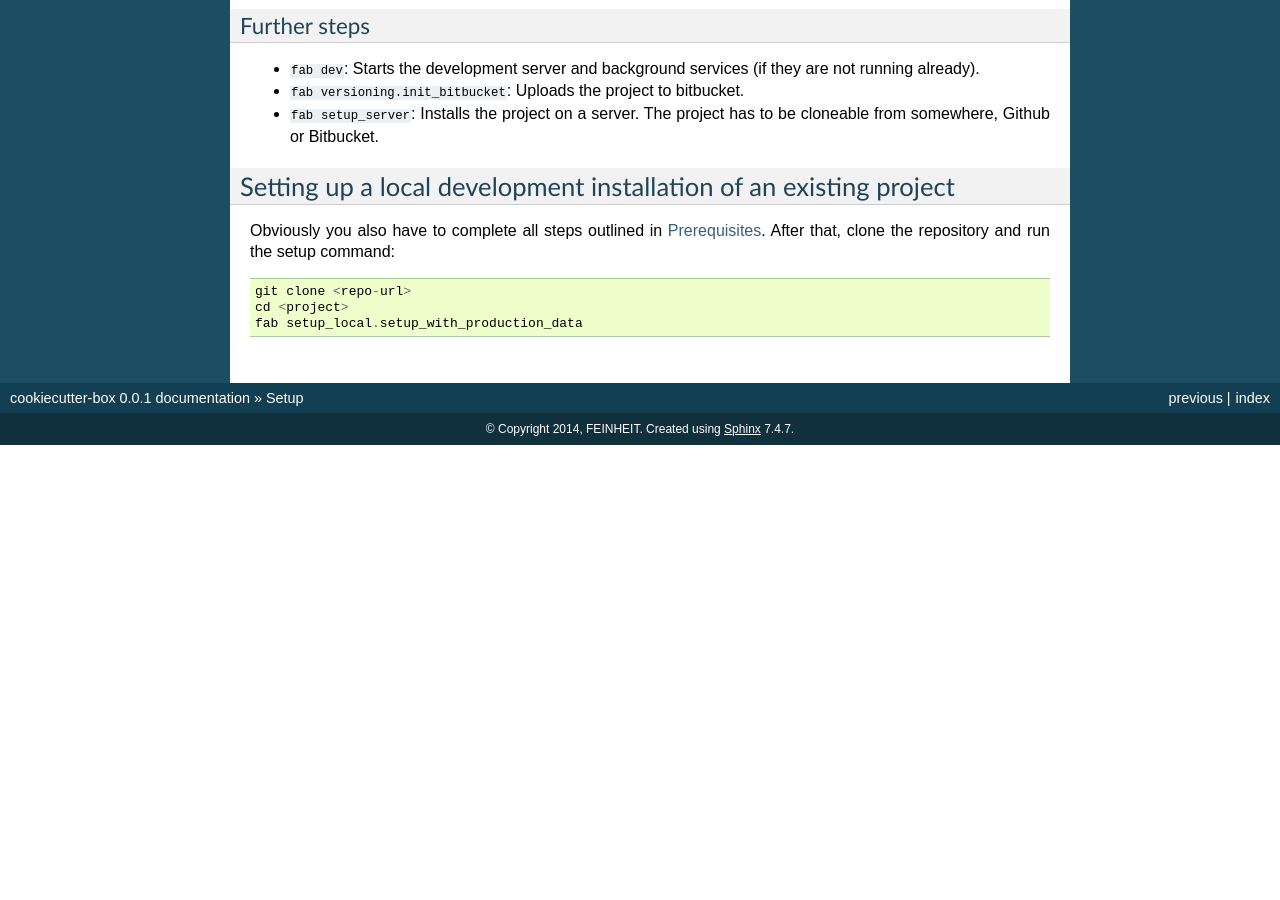
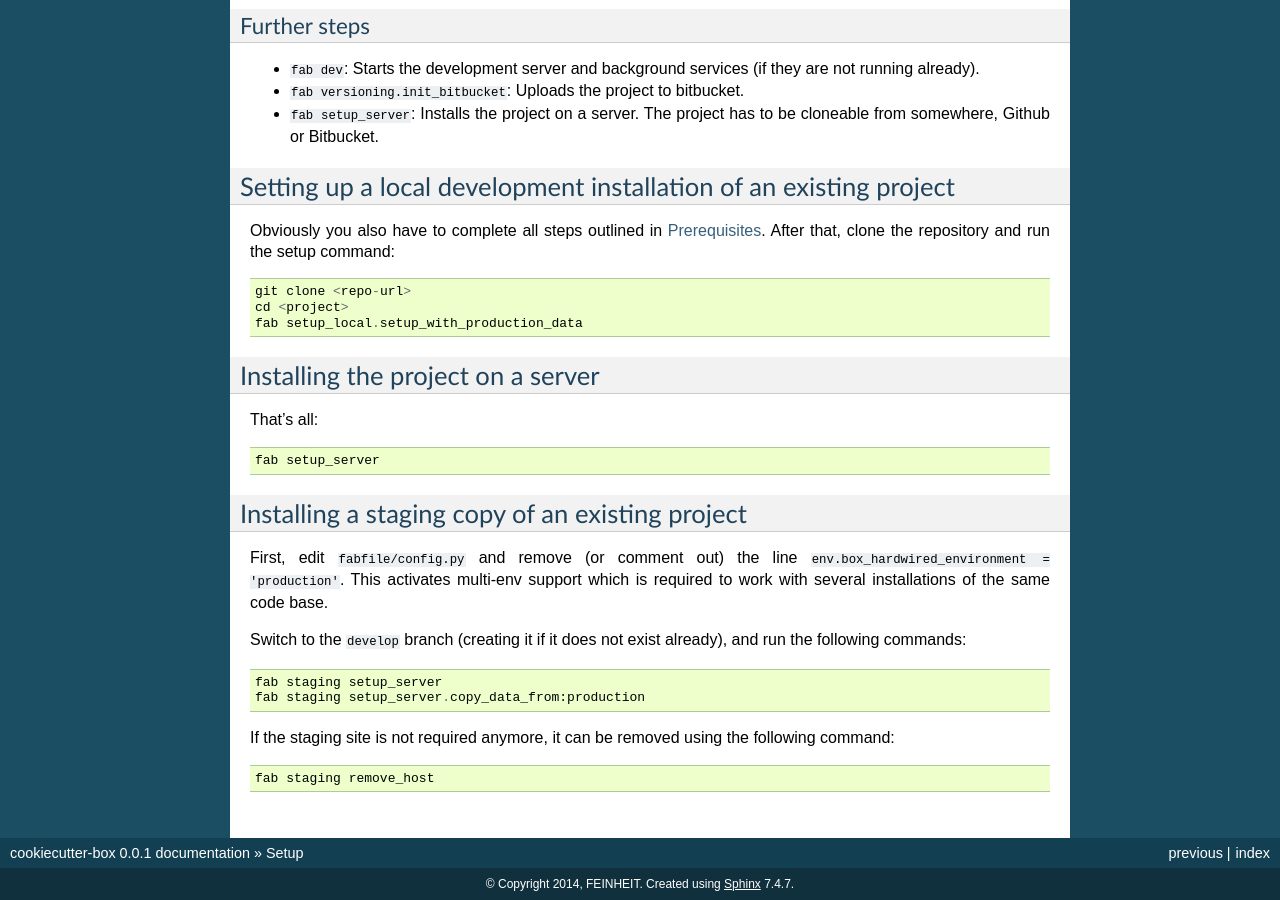
Before and after one commit to feinheit/feincms-in-a-box, a Sphinx documentation site: the page built from docs/setup.rst, in a window 1280 px wide and 900 px high, scrolled down 592 px. Built offline with Sphinx 7.4.7, drawn with Linux system fonts in a browser that asks for light colours; before the commit the page ends 1037 px from its top, so only the background shows below that; some of the changed text lies outside the part shown.

Commit message:
Add some docs on setting up a site on the server

```diff
--- a/docs/setup.rst
+++ b/docs/setup.rst
@@ -53,3 +53,31 @@ After that, clone the repository and run the setup command::
     git clone <repo-url>
     cd <project>
     fab setup_local.setup_with_production_data
+
+
+Installing the project on a server
+==================================
+
+That's all::
+
+    fab setup_server
+
+
+Installing a staging copy of an existing project
+================================================
+
+First, edit ``fabfile/config.py`` and remove (or comment out) the line
+``env.box_hardwired_environment = 'production'``. This activates multi-env
+support which is required to work with several installations of the same code
+base.
+
+Switch to the ``develop`` branch (creating it if it does not exist already),
+and run the following commands::
+
+    fab staging setup_server
+    fab staging setup_server.copy_data_from:production
+
+If the staging site is not required anymore, it can be removed using the
+following command::
+
+    fab staging remove_host
```
